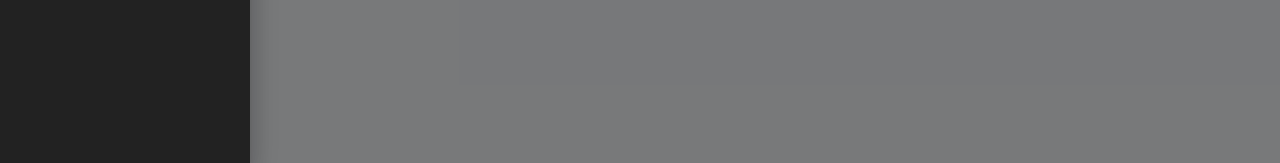
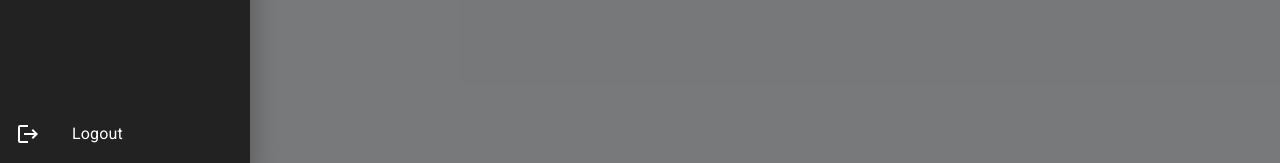
Before and after one commit to RafaelBarbosa09/appointments-admin, a React (Create React App) app: page / in a window 1280 px wide. Both pictures are taken after a click on the button 32 px from the left and 32 px from the top of the page. Shown: the part 634-797 px from the top of the page. Built offline with nearby package versions, Linux system fonts and the light colour scheme.

Commit message:
feat: adiciona botao de logout

```diff
--- a/src/components/shared/SideMenu/index.tsx
+++ b/src/components/shared/SideMenu/index.tsx
@@ -1,7 +1,8 @@
 
 import { Link } from 'react-router-dom';
-import { Close } from '@mui/icons-material';
+import { Close, Logout } from '@mui/icons-material';
 import { CloseBtn, Drawer, List, ListItem } from './styles';
+import { ListItemIcon, ListItemText } from '@mui/material';
 
 interface SideMenuProps {
   open: boolean;
@@ -22,6 +23,14 @@ const SideMenu = ({ open, onClose }: SideMenuProps) => {
           <Link to="/appointments">Agendamentos</Link>
         </ListItem>
       </List>
+      <List style={{ position: 'absolute', bottom: 0, width: '100%' }}>
+        <ListItem onClick={() => alert("Logout")}>
+          <ListItemIcon>
+            <Logout style={{ color: 'white' }} />
+          </ListItemIcon>
+          <ListItemText primary="Logout" />
+        </ListItem>
+      </List>
     </Drawer>
   );
 }
```
